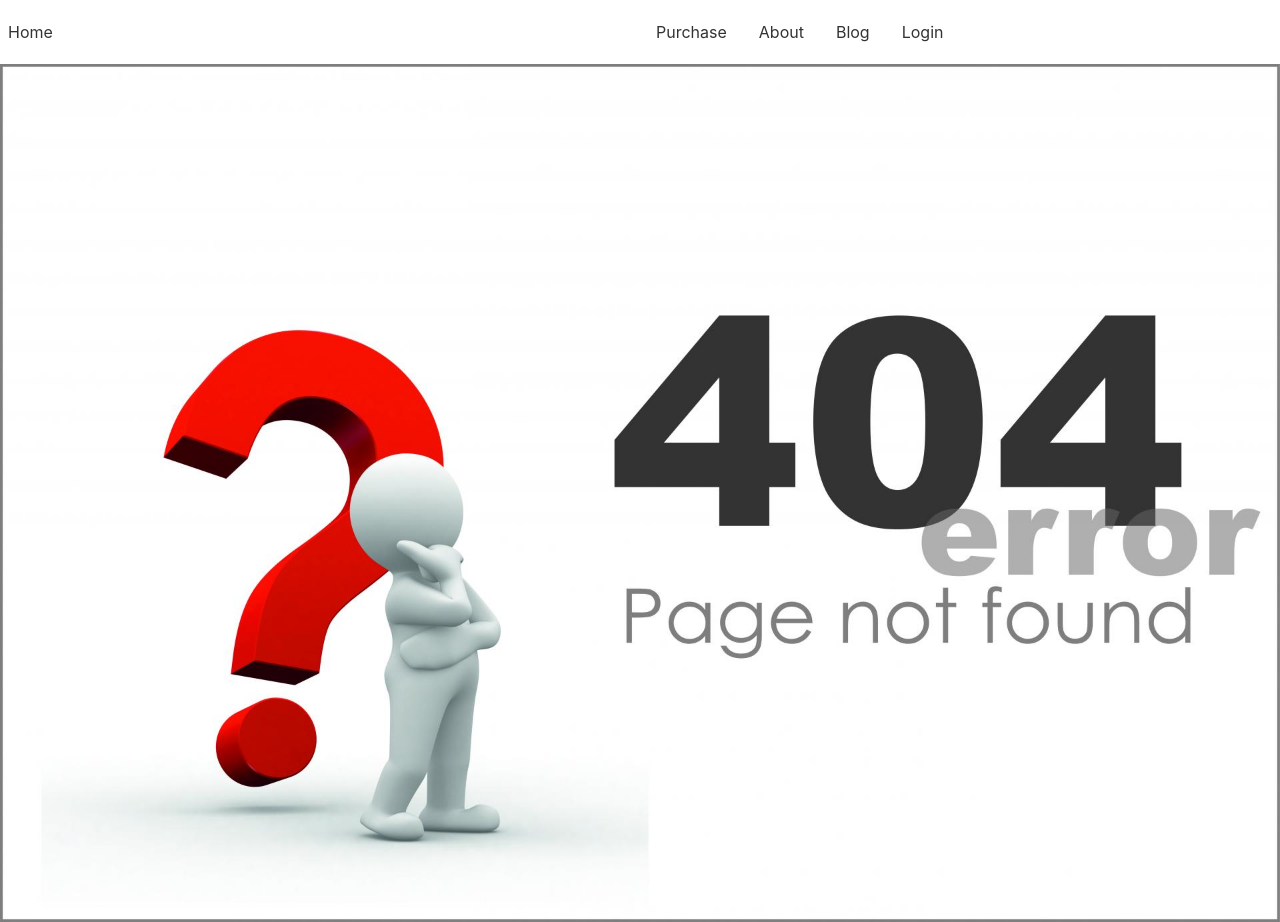
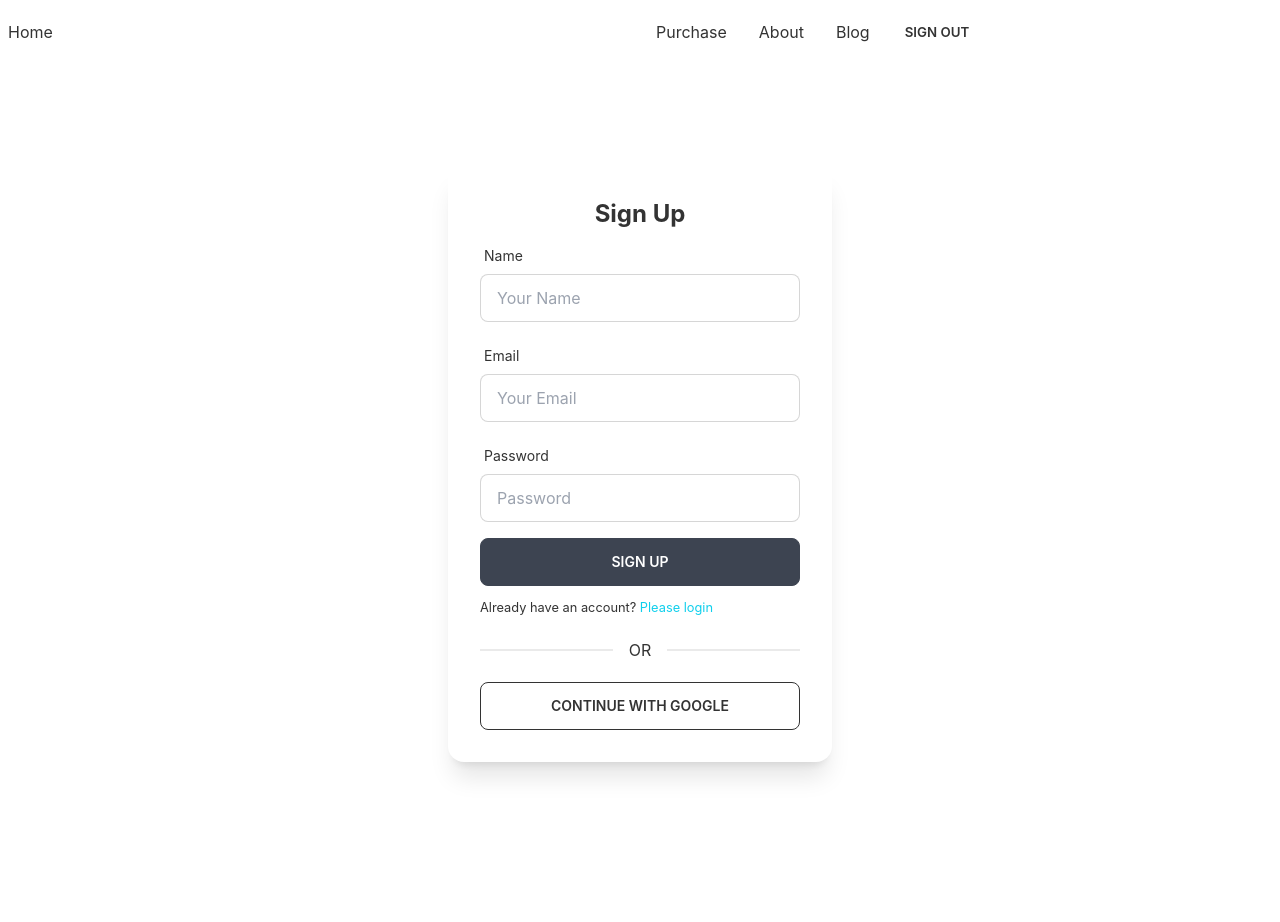
Before and after one commit to partho2589/manufacturer-website-client-side, a React (Create React App) app: page /signup in a window 1280 px wide. After the commit the page ends 864 px from the top, so only its background shows below. Built offline with nearby package versions, Linux system fonts and the light colour scheme; no server answers.

Commit message:
added login and singup page

```diff
--- a/package.json
+++ b/package.json
@@ -10,8 +10,11 @@
     "firebase": "^9.8.1",
     "react": "^18.1.0",
     "react-dom": "^18.1.0",
+    "react-firebase-hooks": "^5.0.3",
+    "react-hook-form": "^7.31.2",
     "react-router-dom": "^6.3.0",
     "react-scripts": "5.0.1",
+    "react-toastify": "^9.0.1",
     "web-vitals": "^2.1.4"
   },
   "scripts": {
--- a/src/App.js
+++ b/src/App.js
@@ -7,10 +7,12 @@
 import Login from './Pages/Login/Login';
 import Purchase from './Pages/Purchase/Purchase';
 import NotFound from './Pages/Shared/NotFound';
+import { ToastContainer } from 'react-toastify';
+import SignUp from './Pages/Login/SignUp';
 
 function App() {
   return (
-    <div className='bg-red bg-pink-100'>
+    <div>
       <Navbar></Navbar>
       <Routes>
         <Route path='/' element={<Home></Home>}></Route>
@@ -18,8 +20,10 @@
         <Route path='/purchase' element={<Purchase></Purchase>}></Route>
         <Route path='/blog' element={<Blog></Blog>}></Route>
         <Route path='/login' element={<Login/>}></Route>
+        <Route path='/signup' element={<SignUp/>}></Route>
         <Route path='*' element={<NotFound></NotFound>}></Route>
       </Routes>
+      <ToastContainer />
     </div>
   );
 }
--- a/src/Pages/Home/Navbar.js
+++ b/src/Pages/Home/Navbar.js
@@ -1,13 +1,22 @@
+import { signOut } from 'firebase/auth';
 import React from 'react';
+import { useAuthState } from 'react-firebase-hooks/auth';
 import { Link } from 'react-router-dom';
+import auth from '../../firebase.init';
 
 const Navbar = () => {
-    const menuItem= <>
 
-    <li> <Link to ='/purchase'>Purchase</Link></li>
-    <li> <Link to ='/about'>About</Link></li>
-    <li> <Link to ='/blog'>Blog</Link></li>
-    <li> <Link to ='/login'>Login</Link></li>
+    const [user] = useAuthState(auth);
+
+    const logout = () => {
+        signOut(auth);
+    };
+    const menuItem = <>
+
+        <li> <Link to='/purchase'>Purchase</Link></li>
+        <li> <Link to='/about'>About</Link></li>
+        <li> <Link to='/blog'>Blog</Link></li>
+        <li>{user ? <button className="btn btn-ghost" onClick={logout} >Sign Out</button> : <Link to="/login">Login</Link>}</li>
 
     </>
     return (
@@ -21,7 +30,7 @@
                         {menuItem}
                     </ul>
                 </div>
-                <Link to ='/'>Home</Link>
+                <Link to='/'>Home</Link>
             </div>
             <div className="navbar-center hidden lg:flex">
                 <ul className="menu menu-horizontal p-0">
--- a/src/Pages/Login/Login.js
+++ b/src/Pages/Login/Login.js
@@ -1,12 +1,50 @@
-import React from 'react';
+import React, { useEffect } from 'react';
+import { useSignInWithEmailAndPassword, useSignInWithGoogle } from 'react-firebase-hooks/auth';
+import { useForm } from 'react-hook-form';
+import { Link, useLocation, useNavigate } from 'react-router-dom';
+import auth from '../../firebase.init';
+import Loading from '../Shared/Loading';
+
 
 const Login = () => {
+    const [signInWithGoogle, gUser, gLoading, gError] = useSignInWithGoogle(auth);
+    const { register, formState: { errors }, handleSubmit } = useForm();
+    const [
+        signInWithEmailAndPassword,
+        user,
+        loading,
+        error,
+    ] = useSignInWithEmailAndPassword(auth);
+
+    let signInError;
+    const navigate = useNavigate();
+    const location = useLocation();
+    let from = location.state?.from?.pathname || "/";
+
+    useEffect( () =>{
+        if (user || gUser) {
+            navigate(from, { replace: true });
+        }
+    }, [user, gUser, from, navigate])
+
+    if (loading || gLoading) {
+        return <Loading/>
+    }
+
+    if(error || gError){
+        signInError= <p className='text-red-500'><small>{error?.message || gError?.message }</small></p>
+    }
+
+    const onSubmit = data => {
+        signInWithEmailAndPassword(data.email, data.password);
+    }
+
     return (
         <div className='flex h-screen justify-center items-center'>
-            {/* <div className="card w-96 bg-base-100 shadow-xl">
+            <div className="card w-96 bg-base-100 shadow-xl">
                 <div className="card-body">
                     <h2 className="text-center text-2xl font-bold">Login</h2>
-                    <form>
+                    <form onSubmit={handleSubmit(onSubmit)}>
 
                         <div className="form-control w-full max-w-xs">
                             <label className="label">
@@ -60,14 +98,14 @@
                         {signInError}
                         <input className='btn w-full max-w-xs text-white' type="submit" value="Login" />
                     </form>
-                    <p><small>New to Doctors Portal <Link className='text-primary' to="/signup">Create New Account</Link></small></p>
+                    <p><small>New to Computer HardWare <Link className='text-primary' to="/signup">Create New Account</Link></small></p>
                     <div className="divider">OR</div>
                     <button
                         onClick={() => signInWithGoogle()}
                         className="btn btn-outline"
                     >Continue with Google</button>
                 </div>
-            </div> */}
+            </div>
         </div >
     );
 };
--- /dev/null
+++ b/src/Pages/Login/RequireAuth.js
@@ -0,0 +1,21 @@
+import React from 'react';
+import { useAuthState } from 'react-firebase-hooks/auth';
+import { Navigate, useLocation } from 'react-router-dom';
+import auth from '../../firebase.init';
+import Loading from '../Shared/Loading';
+
+const RequireAuth = ({children}) => {
+    const [user, loading] = useAuthState(auth);
+    const location = useLocation();
+
+    if(loading){
+        return <Loading></Loading>
+    }
+
+    if(!user){
+        return <Navigate to="/login" state={{ from: location }} replace></Navigate>
+    }
+    return children;
+};
+
+export default RequireAuth;
--- a/src/Pages/Login/SignUp.js
+++ b/src/Pages/Login/SignUp.js
@@ -1,10 +1,129 @@
 import React from 'react';
+import { useCreateUserWithEmailAndPassword, useSignInWithGoogle } from 'react-firebase-hooks/auth';
+import { useForm } from 'react-hook-form';
+import { Link, useNavigate } from 'react-router-dom';
+import auth from '../../firebase.init';
+import Loading from '../Shared/Loading';
 
 const SignUp = () => {
+    const [signInWithGoogle, gUser, gLoading, gError] = useSignInWithGoogle(auth);
+    const { register, formState: { errors }, handleSubmit } = useForm();
+    const [
+        createUserWithEmailAndPassword,
+        user,
+        loading,
+        error,
+    ] = useCreateUserWithEmailAndPassword(auth)
+
+    const navigate = useNavigate();
+
+    let signInError;
+
+    if (loading || gLoading ) {
+        return <Loading/>
+    }
+
+    if (error || gError) {
+        signInError = <p className='text-red-500'><small>{error?.message || gError?.message}</small></p>
+    }
+
+    if (user || gUser) {
+        console.log(user || gUser);
+    }
+
+    const onSubmit = async data => {
+        await createUserWithEmailAndPassword(data.email, data.password);
+
+        navigate('/appointment');
+    }
     return (
-        <div>
-            <h1>This is Sign Up.</h1>
-        </div>
+        <div className='flex h-screen justify-center items-center'>
+            <div className="card w-96 bg-base-100 shadow-xl">
+                <div className="card-body">
+                    <h2 className="text-center text-2xl font-bold">Sign Up</h2>
+                    <form onSubmit={handleSubmit(onSubmit)}>
+
+                        <div className="form-control w-full max-w-xs">
+                            <label className="label">
+                                <span className="label-text">Name</span>
+                            </label>
+                            <input
+                                type="text"
+                                placeholder="Your Name"
+                                className="input input-bordered w-full max-w-xs"
+                                {...register("name", {
+                                    required: {
+                                        value: true,
+                                        message: 'Name is Required'
+                                    }
+                                })}
+                            />
+                            <label className="label">
+                                {errors.name?.type === 'required' && <span className="label-text-alt text-red-500">{errors.name.message}</span>}
+                            </label>
+                        </div>
+
+                        <div className="form-control w-full max-w-xs">
+                            <label className="label">
+                                <span className="label-text">Email</span>
+                            </label>
+                            <input
+                                type="email"
+                                placeholder="Your Email"
+                                className="input input-bordered w-full max-w-xs"
+                                {...register("email", {
+                                    required: {
+                                        value: true,
+                                        message: 'Email is Required'
+                                    },
+                                    pattern: {
+                                        value: /[a-z0-9]+@[a-z]+\.[a-z]{2,3}/,
+                                        message: 'Provide a valid Email'
+                                    }
+                                })}
+                            />
+                            <label className="label">
+                                {errors.email?.type === 'required' && <span className="label-text-alt text-red-500">{errors.email.message}</span>}
+                                {errors.email?.type === 'pattern' && <span className="label-text-alt text-red-500">{errors.email.message}</span>}
+                            </label>
+                        </div>
+                        <div className="form-control w-full max-w-xs">
+                            <label className="label">
+                                <span className="label-text">Password</span>
+                            </label>
+                            <input
+                                type="password"
+                                placeholder="Password"
+                                className="input input-bordered w-full max-w-xs"
+                                {...register("password", {
+                                    required: {
+                                        value: true,
+                                        message: 'Password is Required'
+                                    },
+                                    minLength: {
+                                        value: 6,
+                                        message: 'Must be 6 characters or longer'
+                                    }
+                                })}
+                            />
+                            <label className="label">
+                                {errors.password?.type === 'required' && <span className="label-text-alt text-red-500">{errors.password.message}</span>}
+                                {errors.password?.type === 'minLength' && <span className="label-text-alt text-red-500">{errors.password.message}</span>}
+                            </label>
+                        </div>
+
+                        {signInError}
+                        <input className='btn w-full max-w-xs text-white' type="submit" value="Sign Up" />
+                    </form>
+                    <p><small>Already have an account? <Link className='text-primary' to="/login">Please login</Link></small></p>
+                    <div className="divider">OR</div>
+                    <button
+                        onClick={() => signInWithGoogle()}
+                        className="btn btn-outline"
+                    >Continue with Google</button>
+                </div>
+            </div>
+        </div >
     );
 };
 
```
Also changed, not shown: 1 other file (tests, documents, lock files or other folders).
